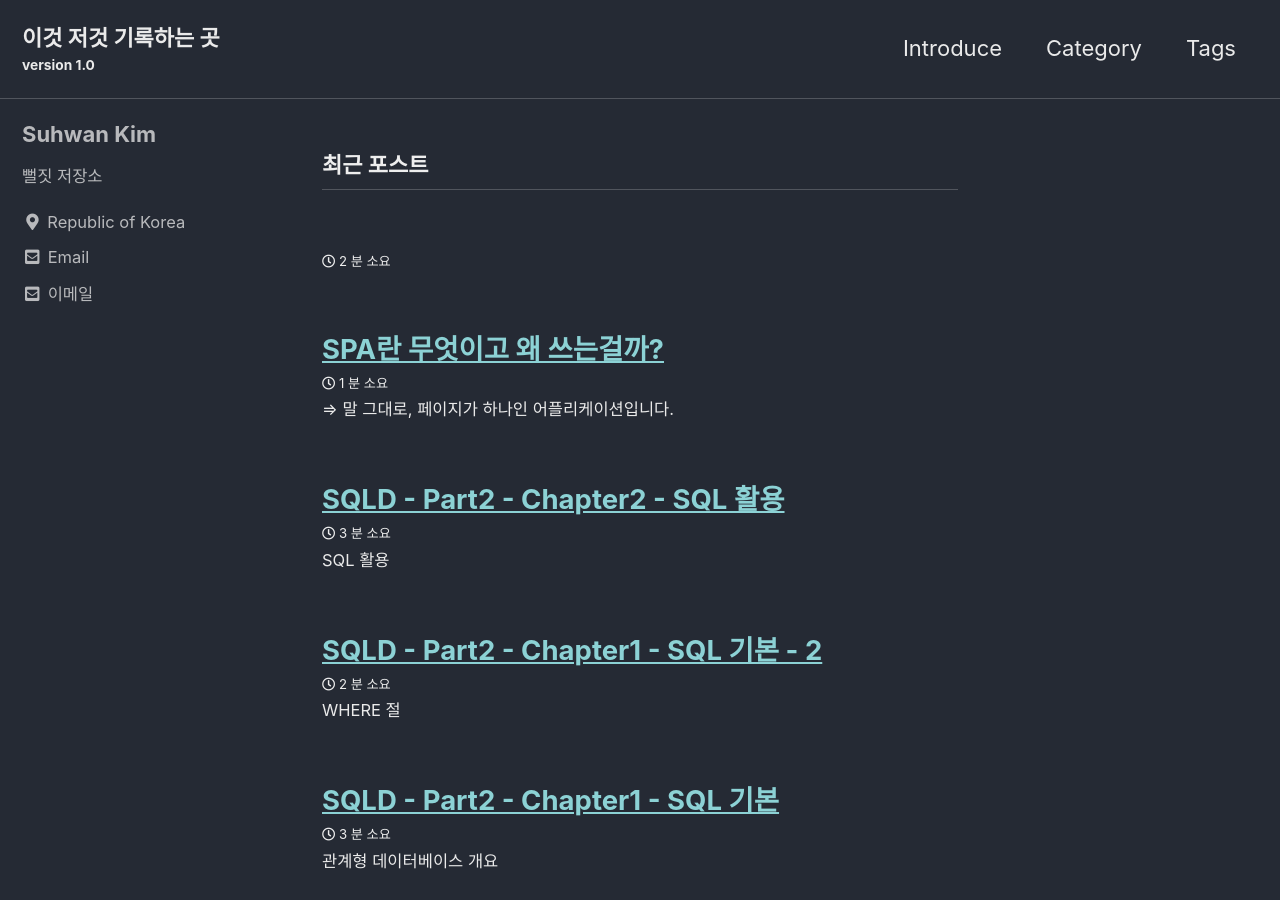
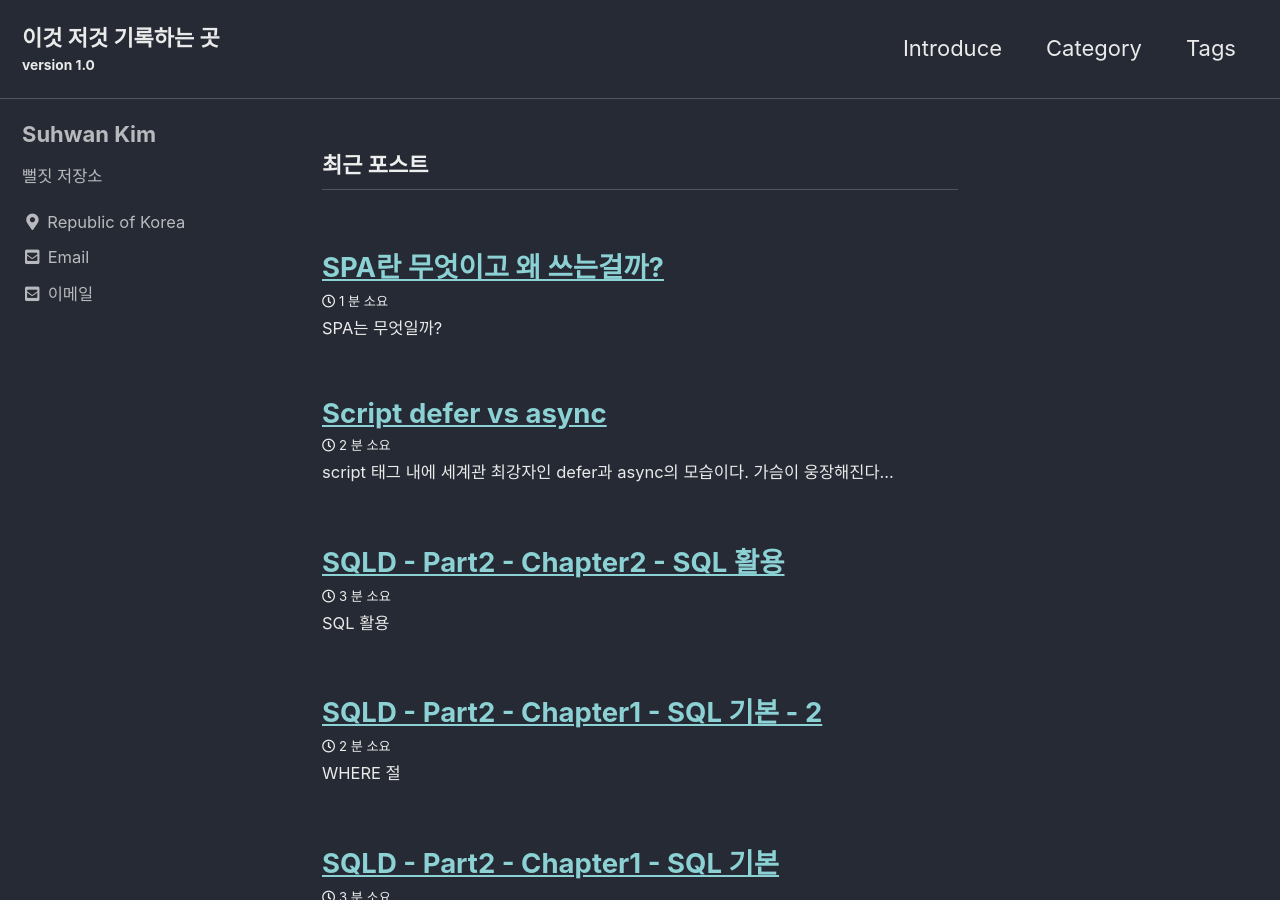
Before and after one commit to suhwan2004/suhwan2004.github.io, a Jekyll site: the page built from index.html, in a window 1280 px wide and 900 px high. Built offline with Jekyll 4.4.1, drawn with Linux system fonts in a browser that asks for light colours; cached includes are drawn as plain includes; the list of posts is cut into pages by our own code.

Commit message:
2022.06.05 기억의 흐름을 찾아서

```diff
--- a/_posts/2022-06-05-WhatIsSPA.md
+++ b/_posts/2022-06-05-WhatIsSPA.md
@@ -6,10 +6,9 @@ tags:
   - FrontEnd
 ---
 
+## SPA는 무엇일까?
+
 ⇒ 말 그대로, 페이지가 하나인 어플리케이션입니다.
-ㅤ
-ㅤ
-ㅤ
 
 ## SPA는 왜 쓰는걸까?
 
@@ -50,7 +49,9 @@ tags:
 ㅤ
 ㅤ
 lazy loading의 경우, 위의 사례처럼 URL을 통해 적용이 될 수도 있지만 사용자의 View port를 통해 보이는 이미지만 request 해온다던지... 하는 방법으로도 적용이 가능합니다.
+
 => Intersection Observer를 활용한 매우 허접한 이미지 슬라이더(주소예정)
 
 Pre-rendering의 경우, 고양이 사진첩에서 경험해볼 수 있어서 혹시, 궁금하신 분들은 요걸 공부해보셔도 참 좋습니다.
+
 => [프로그래머스 프론트엔드 과제 - 고양이 사진첩 해설](https://prgms.tistory.com/53)
```
Also changed, not shown: _posts/2022-06-05-ScriptdeferVSasync.md (+1 -2 lines).
